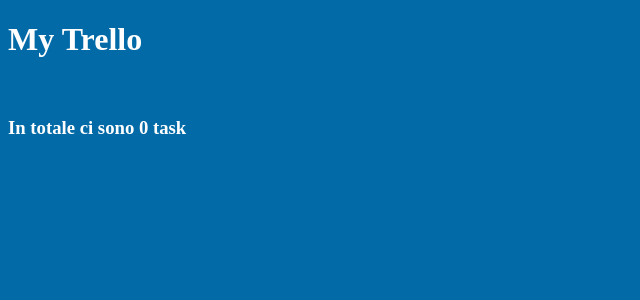
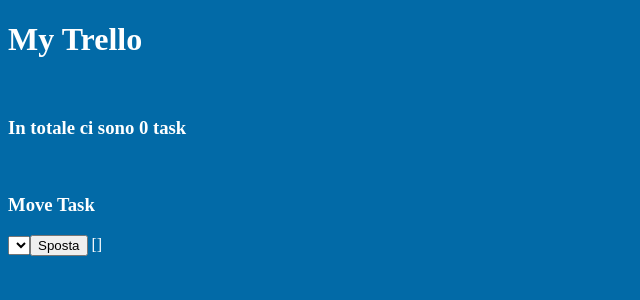
Before and after one commit to sangio90/vue-trello, a Vue app: page / in a window 1280 px wide. Shown: the top 300 px of the page, without its empty margins (0-640 px from the left). Built offline with nearby package versions, Linux system fonts and the light colour scheme.

Commit message:
aggiunto parte UI dello spostamento task

```diff
--- a/src/App.vue
+++ b/src/App.vue
@@ -6,15 +6,18 @@
     </div>
     <br>
     <h3>In totale ci sono {{ counter }} task</h3>
+    <menu-task></menu-task>
   </div>
 </template>
 
 <script>
 import TaskList from "./components/TaskList";
+import MenuTask from "./components/MenuTask";
 export default {
   name: 'App',
   components: {
-    TaskList
+    TaskList,
+    MenuTask
   },
   methods: {
     stoSalvando () {
--- /dev/null
+++ b/src/components/MenuTask.vue
@@ -0,0 +1,52 @@
+<template>
+    <div>
+        <br>
+        <h3>Move Task</h3>
+        <select v-model="selectedTaskListName">
+            <option :key="taskList.id" v-for="taskList in taskLists" :value="taskList.name">{{ taskList.name }}</option>
+        </select>
+        <button @click="moveTask">Sposta</button>
+        {{ selectedTaskIds }}
+    </div>
+</template>
+
+<script>
+    export default {
+        name: "MenuTask",
+        data () {
+            return {
+                selectedTaskListName: undefined
+            }
+        },
+        computed: {
+            taskLists() {
+                return this.$store.state.taskLists
+            },
+            selectedTaskIds () {
+                let selectedTaskIds = []
+                this.$store.state.taskLists.forEach((taskList) => {
+                    taskList.tasks.forEach((task) => {
+                        if (task.selected) {
+                            selectedTaskIds.push(task.id)
+                        }
+                    })
+                });
+                return selectedTaskIds
+            }
+        },
+        methods: {
+            moveTask () {
+                this.selectedTaskIds.forEach(function(id) {
+                    this.$store.commit('moveTask', {
+                        id: id,
+                        destinationTaskListName: this.selectedTaskListName
+                    })
+                }, this)
+            }
+        }
+    }
+</script>
+
+<style scoped>
+
+</style>
--- a/src/components/Task.vue
+++ b/src/components/Task.vue
@@ -10,13 +10,9 @@
 <script>
     export default {
         name: "Task",
-        data () {
-            return {
-                selected: false
-            }
-        },
         computed: {
             titolo:{
+                cache: false,
                 get () {
                     let titolo = ''
                     this.$store.state.taskLists.forEach((taskList) => {
@@ -31,7 +27,29 @@
                 set (newValue) {
                     this.$store.commit('updateTask', {
                         id: this.taskId,
+                        selected: this.selected,
                         title: newValue
+                    })
+                }
+            },
+            selected: {
+                cache: false,
+                get () {
+                    let selected = undefined
+                    this.$store.state.taskLists.forEach((taskList) => {
+                        taskList.tasks.forEach((task) => {
+                            if (task.id === this.taskId) {
+                                selected = task.selected
+                            }
+                        })
+                    });
+                    return selected
+                },
+                set (newValue) {
+                    this.$store.commit('updateTask', {
+                        id: this.taskId,
+                        title: this.titolo,
+                        selected: newValue
                     })
                 }
             }
--- a/src/main.js
+++ b/src/main.js
@@ -15,15 +15,18 @@ const store = new Vuex.Store({
         tasks: [
           {
             id: 1,
-            title: 'Comprare la frutta'
+            title: 'Comprare la frutta',
+            selected: false
           },
           {
             id: 2,
-            title: 'Mangiare la frutta'
+            title: 'Mangiare la frutta',
+            selected: false
           },
           {
             id: 3,
-            title: 'Espellere la frutta'
+            title: 'Espellere la frutta',
+            selected: false
           }
         ]
       },
@@ -33,7 +36,8 @@ const store = new Vuex.Store({
         tasks: [
           {
             id: 4,
-            title: 'Salvare la cheerleader'
+            title: 'Salvare la cheerleader',
+            selected: false
           }
         ]
       }
@@ -67,10 +71,12 @@ const store = new Vuex.Store({
     updateTask(state, options) {
       const id = options.id
       const title = options.title
+      const selected = options.selected
       state.taskLists.forEach((taskList) => {
         taskList.tasks.forEach((task) => {
           if (task.id === id) {
             task.title = title
+            task.selected = selected
           }
         })
       });
```
